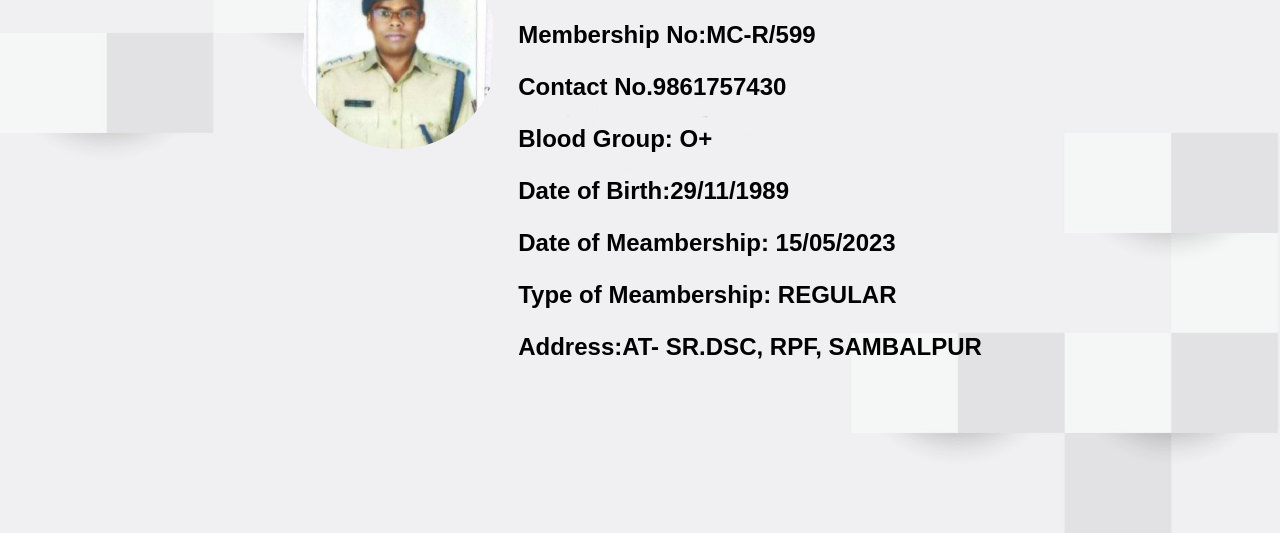
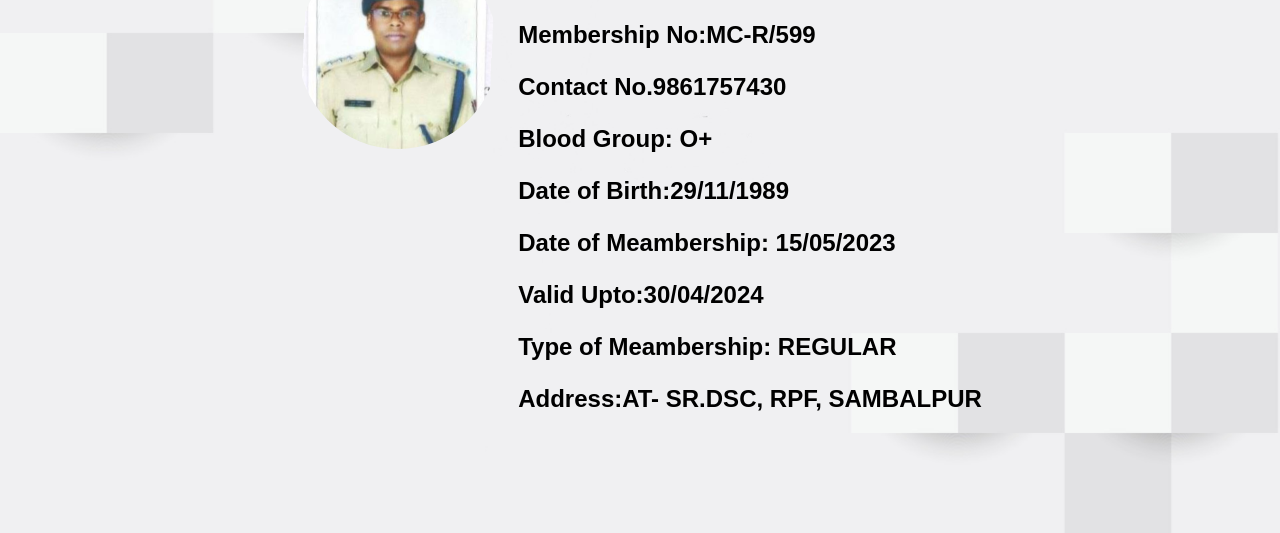
Before and after one commit to mahanadiclub/anup-gorinka, a plain HTML site: page index.html in a window 1280 px wide. Shown: the part 267-800 px from the top of the page. Drawn offline with Linux system fonts and the light colour scheme.

Commit message:
Update index.html

```diff
--- a/index.html
+++ b/index.html
@@ -85,6 +85,7 @@
             <p>Blood Group: O+</p>
             <p>Date of Birth:29/11/1989</p>
             <p>Date of Meambership: 15/05/2023</p>
+            <p>Valid Upto:30/04/2024</p>
             <p>Type of Meambership: REGULAR </p>
             <p>Address:AT- SR.DSC, RPF, SAMBALPUR</p>
         </div>
```
